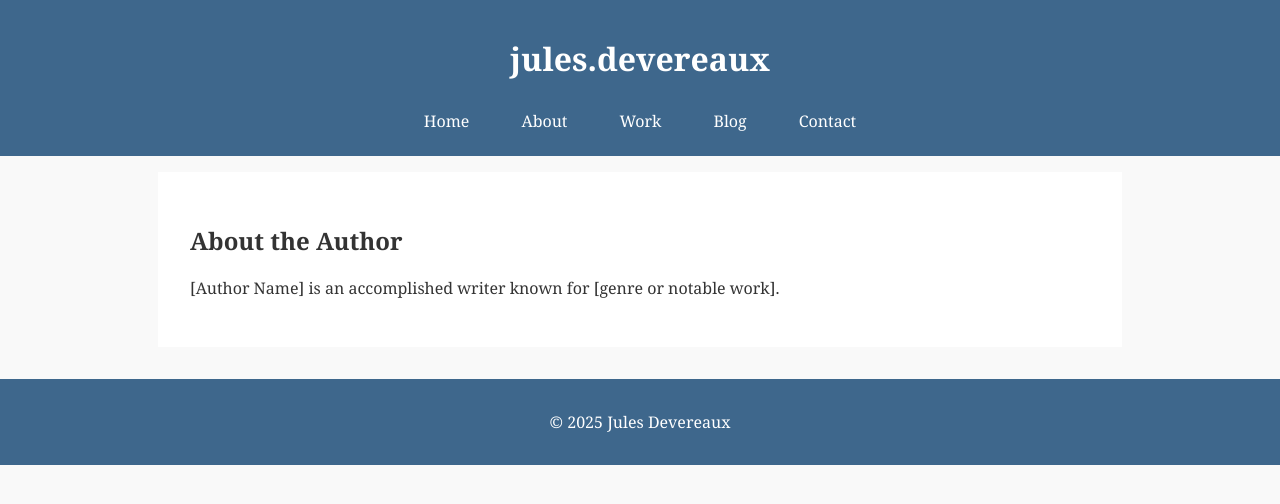
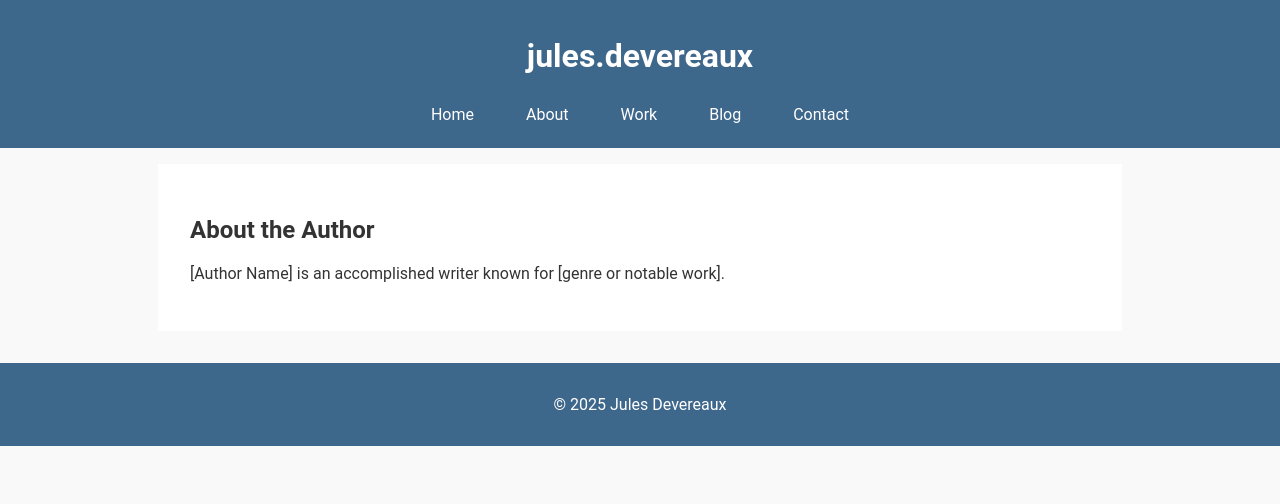
Before and after one commit to julesdevereaux/julesdevereaux.github.io, a Jekyll site: the page built from about.html, in a window 1280 px wide. Shown: the top 504 px of the page. Built offline with Jekyll 4.4.1, drawn with Linux system fonts in a browser that asks for light colours.

Commit message:
Update style.css

```diff
--- a/assets/style.css
+++ b/assets/style.css
@@ -1,5 +1,5 @@
 body {
-  font-family: Georgia, serif;
+  font-family: Roboto, sans-serif;
   background-color: #f9f9f9;
   margin: 0;
   padding: 0;
```
